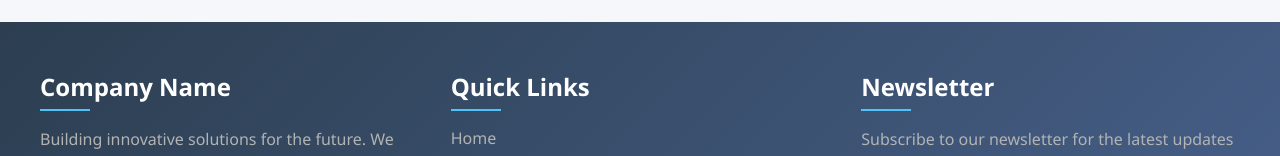
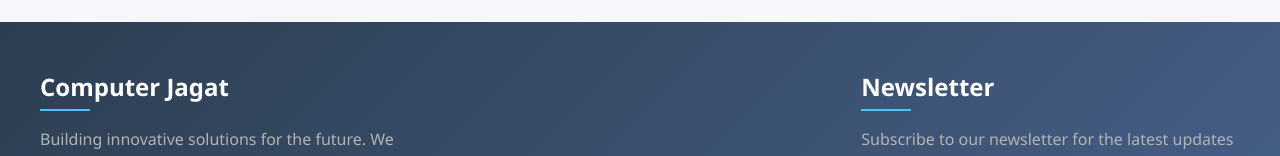
Before and after one commit to JitBanerjee03/Computer-Jagat, a React (Vite) app: page / in a window 1280 px wide. Shown: the part 538-694 px from the top of the page. Built offline with nearby package versions, Linux system fonts and the light colour scheme; no server answers.

Commit message:
Slight modifications on footer

```diff
--- a/src/components/Footer.jsx
+++ b/src/components/Footer.jsx
@@ -19,7 +19,7 @@ const Footer = () => {
     <footer className="footer-container" style={{marginTop:'4%'}}>
       <div className="footer-content">
         <div className="footer-section">
-          <h3 className="footer-heading">Company Name</h3>
+          <h3 className="footer-heading">Computer Jagat</h3>
           <p className="footer-description">
             Building innovative solutions for the future. We create digital experiences that matter.
           </p>
@@ -33,14 +33,14 @@ const Footer = () => {
         </div>
 
         <div className="footer-section">
-          <h3 className="footer-heading">Quick Links</h3>
+          {/*<h3 className="footer-heading">Quick Links</h3>
           <ul className="footer-links">
             <li><a href="#" className="footer-link">Home</a></li>
             <li><a href="#" className="footer-link">About Us</a></li>
             <li><a href="#" className="footer-link">Services</a></li>
             <li><a href="#" className="footer-link">Portfolio</a></li>
             <li><a href="#" className="footer-link">Contact</a></li>
-          </ul>
+          </ul>*/}
         </div>
 
         <div className="footer-section">
```
